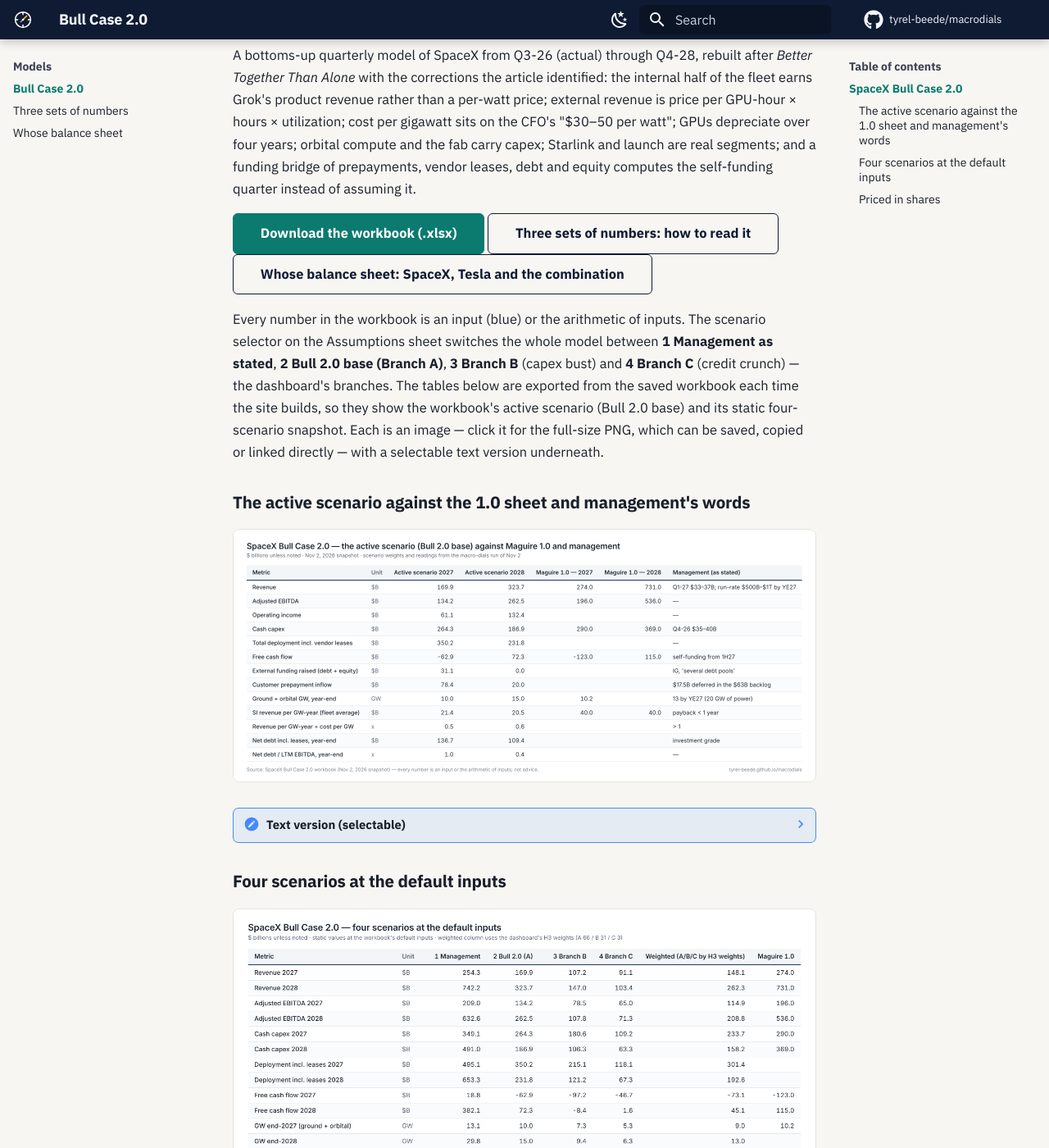
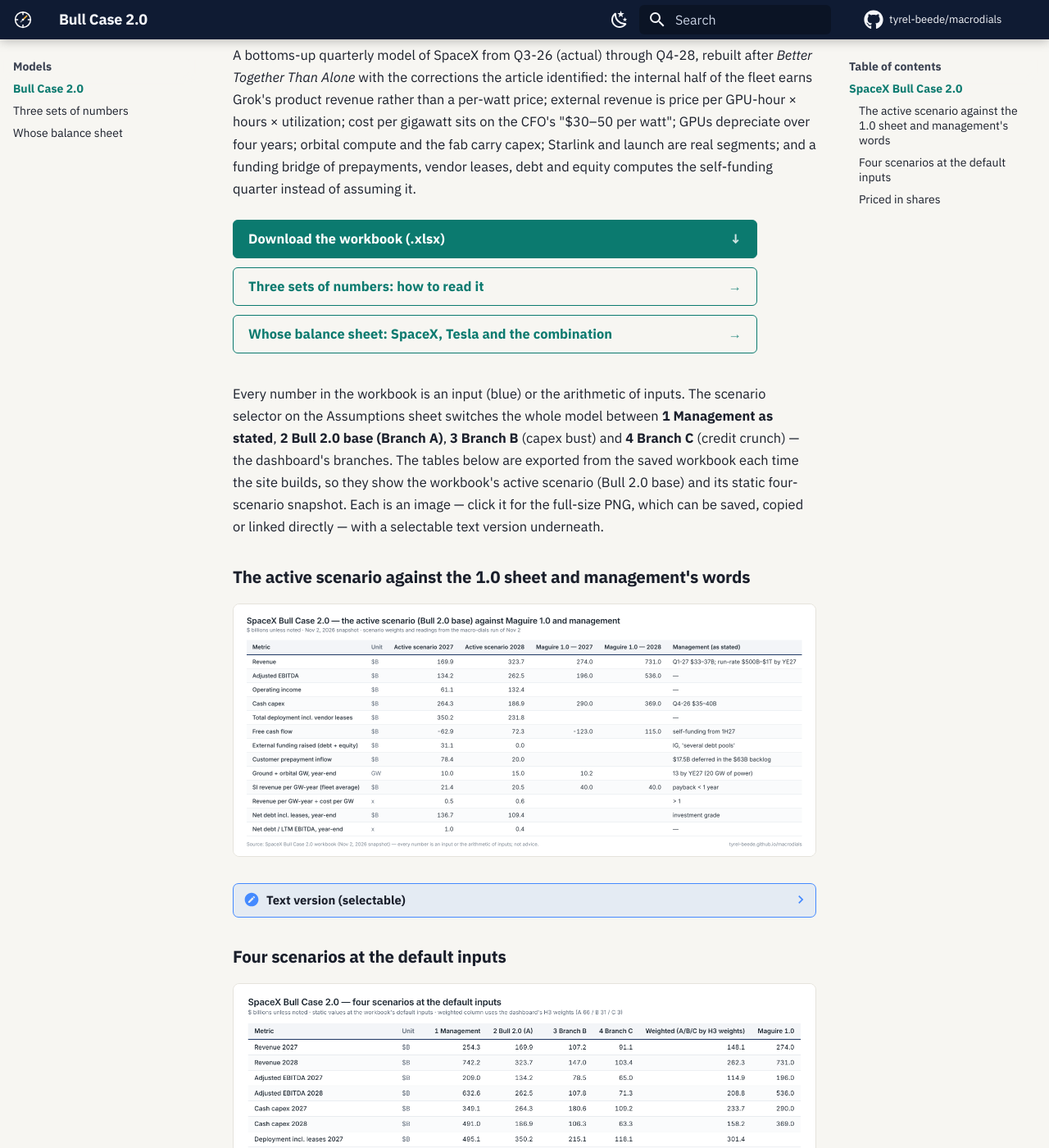
Before and after one commit to tyrel-beede/macrodials, an MkDocs documentation site: the page built from docs/model/index.md, in a window 1280 px wide and 1400 px high, scrolled down 258 px. Shown: the whole window at 82% size. Built offline with MkDocs 1.6.1 and Material for MkDocs 9.7.7, drawn with Linux system fonts in a browser that asks for light colours; comment, search, counter and statistics services are not loaded.

Commit message:
site: buttons visible in dark mode; models page links as three rows
Material styles a plain .md-button in the primary colour, which is the page
background itself in the ink palette, so the two secondary links on the models
page were invisible in dark mode. Buttons now use the accent teal in both
schemes (outline for secondary, filled for primary) with dark text on hover in
dark mode. Adds a .button-rows container: one button per row, equal width,
trailing arrow, flex so the arrow stays aligned when a label wraps on a phone.

Co-Authored-By: Claude Fable 5.1 <noreply@anthropic.com>
Claude-Session: https://claude.ai/code/session_018bD6wu3ud1kLVZ4MaMN9ZD

```diff
--- a/docs/model/index.md
+++ b/docs/model/index.md
@@ -11,9 +11,15 @@ card_foot: Nov 2, 2026 snapshot
 
 A bottoms-up quarterly model of SpaceX from Q3-26 (actual) through Q4-28, rebuilt after *Better Together Than Alone* with the corrections the article identified: the internal half of the fleet earns Grok's product revenue rather than a per-watt price; external revenue is price per GPU-hour × hours × utilization; cost per gigawatt sits on the CFO's "$30–50 per watt"; GPUs depreciate over four years; orbital compute and the fab carry capex; Starlink and launch are real segments; and a funding bridge of prepayments, vendor leases, debt and equity computes the self-funding quarter instead of assuming it.
 
+<div class="button-rows" markdown>
+
 [Download the workbook (.xlsx)](../files/SpaceX_Bull_Case_2.0.xlsx){ .md-button .md-button--primary }
+
 [Three sets of numbers: how to read it](three-numbers.md){ .md-button }
+
 [Whose balance sheet: SpaceX, Tesla and the combination](balance-sheets.md){ .md-button }
+
+</div>
 
 Every number in the workbook is an input (blue) or the arithmetic of inputs. The scenario selector on the Assumptions sheet switches the whole model between **1 Management as stated**, **2 Bull 2.0 base (Branch A)**, **3 Branch B** (capex bust) and **4 Branch C** (credit crunch) — the dashboard's branches. The tables below are exported from the saved workbook each time the site builds, so they show the workbook's active scenario (Bull 2.0 base) and its static four-scenario snapshot. Each is an image — click it for the full-size PNG, which can be saved, copied or linked directly — with a selectable text version underneath.
 
--- a/docs/stylesheets/extra.css
+++ b/docs/stylesheets/extra.css
@@ -89,10 +89,27 @@
 .md-search__form { border-radius: 0.3rem; }
 
 /* ---------- buttons, details, admonitions ---------- */
-.md-typeset .md-button { border-radius: 0.3rem; border-width: 1.5px; }
+/* Material draws a plain .md-button in the *primary* colour; our primary is near-black in both schemes (ink on
+   ink in dark mode), so every button is restated on the accent teal — outline for secondary, filled for primary. */
+.md-typeset .md-button { border-radius: 0.3rem; border-width: 1.5px; color: var(--md-accent-fg-color); border-color: var(--md-accent-fg-color); background: transparent; }
+.md-typeset .md-button:hover, .md-typeset .md-button:focus { background: var(--md-accent-fg-color); border-color: var(--md-accent-fg-color); color: #fff; }
 .md-typeset .md-button--primary { background: var(--md-accent-fg-color); border-color: var(--md-accent-fg-color); color: #fff; }
-[data-md-color-scheme="slate"] .md-typeset .md-button--primary { color: #0b1020; }   /* dark text on the bright teal: 11:1 */
-[data-md-color-scheme="slate"] .md-typeset .md-button--primary:hover { color: #0b1020; }
+.md-typeset .md-button--primary:hover, .md-typeset .md-button--primary:focus { background: var(--md-accent-fg-color--dark, #095f57); border-color: var(--md-accent-fg-color--dark, #095f57); color: #fff; }
+[data-md-color-scheme="slate"] .md-typeset .md-button--primary,
+[data-md-color-scheme="slate"] .md-typeset .md-button--primary:hover,
+[data-md-color-scheme="slate"] .md-typeset .md-button--primary:focus,
+[data-md-color-scheme="slate"] .md-typeset .md-button:hover,
+[data-md-color-scheme="slate"] .md-typeset .md-button:focus { color: #0b1020; }   /* dark text on the bright teal: 11:1 */
+[data-md-color-scheme="slate"] .md-typeset .md-button--primary:hover,
+[data-md-color-scheme="slate"] .md-typeset .md-button--primary:focus { background: #6fe3d4; border-color: #6fe3d4; }
+
+/* A stack of button links, one per row, equal width, so a set of actions reads as a list rather than a
+   wrapping line. Usage: <div class="button-rows" markdown> … one [link]{ .md-button } per line … </div> */
+.md-typeset .button-rows { display: grid; grid-template-columns: minmax(0, 32rem); gap: 0.55rem; margin: 1.2rem 0 1.8rem; }
+.md-typeset .button-rows > p { margin: 0; }
+.md-typeset .button-rows .md-button { display: flex; align-items: center; justify-content: space-between; gap: 1em; margin: 0; text-align: left; padding: 0.55em 1.1em; }
+.md-typeset .button-rows .md-button::after { content: "→"; flex: none; opacity: 0.8; }
+.md-typeset .button-rows .md-button--primary::after { content: "↓"; }
 .md-typeset details { border-radius: 0.35rem; }
 .md-typeset .admonition, .md-typeset details { font-size: 0.74rem; }
 
```
